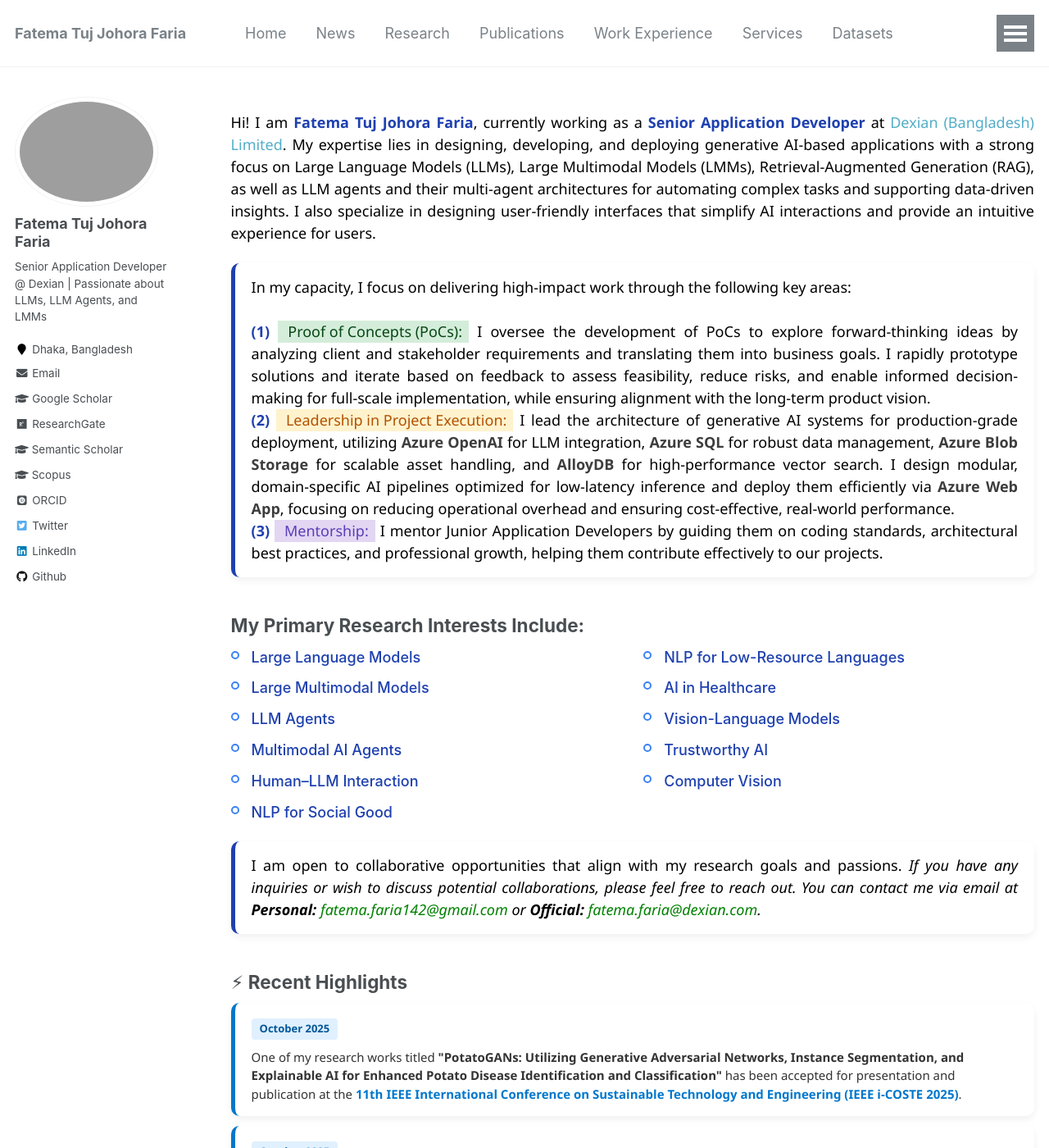
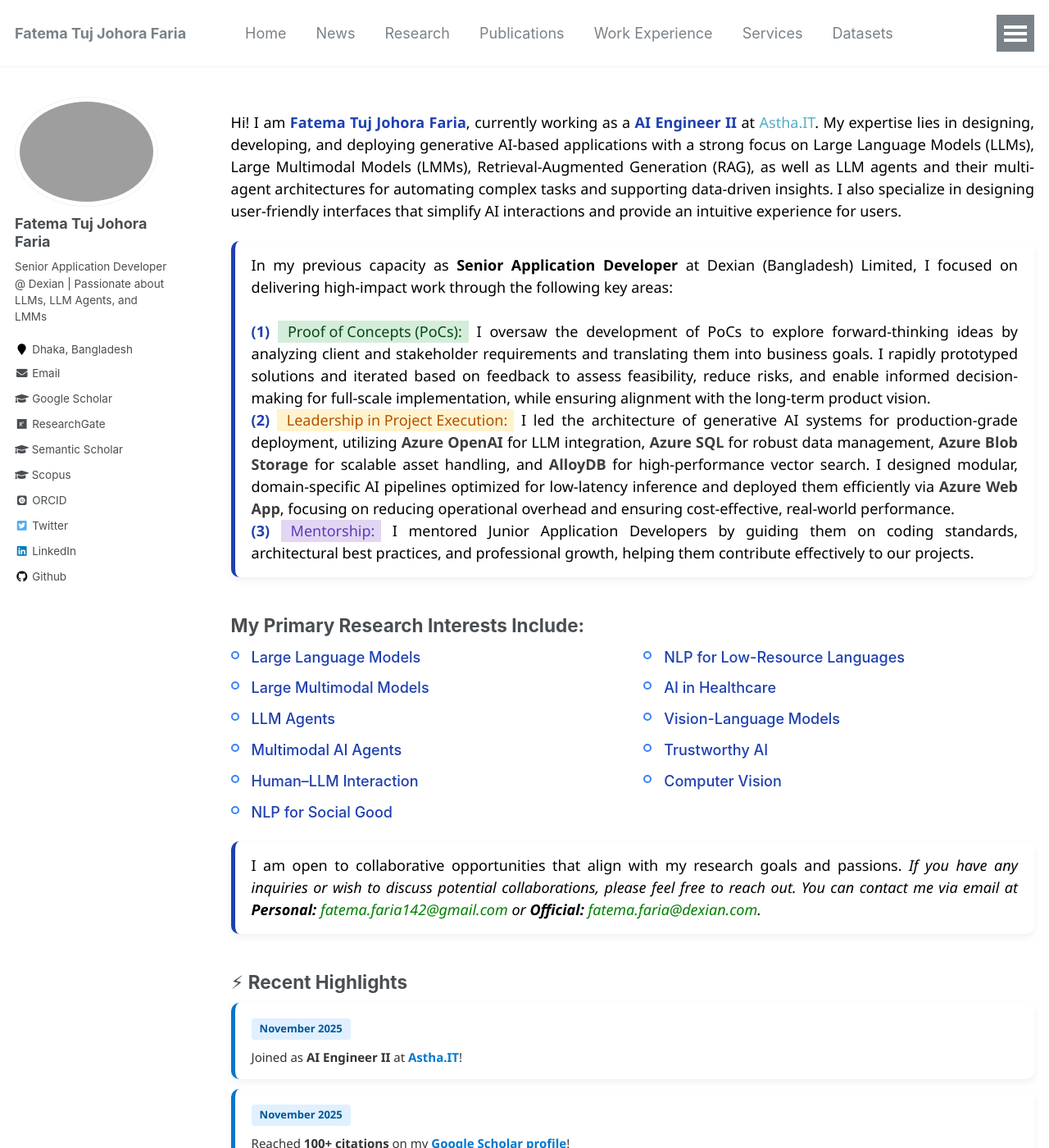
Before and after one commit to fatemafaria142/fatemafaria142.github.io, a Jekyll site: the page built from _pages/about.md, in a window 1280 px wide and 1400 px high. Shown: the whole window at 82% size. Built offline with Jekyll 4.4.1, drawn with Linux system fonts in a browser that asks for light colours; some web fonts are replaced.

Commit message:
Update about

```diff
--- a/_pages/about.md
+++ b/_pages/about.md
@@ -99,15 +99,15 @@ redirect_from:
 </style>
 <p style="text-align:justify; color:black; font-family:'Segoe UI', sans-serif;">
   Hi! I am <strong style="color:#1e40af;">Fatema Tuj Johora Faria</strong>, currently working as a
-  <strong style="color:#1e40af;">Senior Application Developer</strong> at
-  <a href="https://www.linkedin.com/company/dexiansolutions/">Dexian (Bangladesh) Limited</a>.
+  <strong style="color:#1e40af;">AI Engineer II</strong> at
+  <a href="https://www.linkedin.com/company/asthait/">Astha.IT</a>.
   My expertise lies in designing, developing, and deploying generative AI-based applications with a strong focus on Large Language Models (LLMs), Large Multimodal Models (LMMs), Retrieval-Augmented Generation (RAG), as well as LLM agents and their multi-agent architectures for automating complex tasks and supporting data-driven insights. I also specialize in designing user-friendly interfaces that simplify AI interactions and provide an intuitive experience for users.
 </p>
 
 <div class="info-wrapper">
   <div class="info-card">
     <p style="text-align:justify; color:black; margin:0;">
-      In my capacity, I focus on delivering high-impact work through the following key areas:
+      In my previous capacity as <strong>Senior Application Developer</strong> at Dexian (Bangladesh) Limited, I focused on delivering high-impact work through the following key areas:
       <br><br>
       <b style="color:#1e40af;">(1)</b>
       <span style="
@@ -117,7 +117,7 @@ redirect_from:
         display: inline-block;
         ">
         Proof of Concepts (PoCs):
-      </span> I oversee the development of PoCs to explore forward-thinking ideas by analyzing client and stakeholder requirements and translating them into business goals. I rapidly prototype solutions and iterate based on feedback to assess feasibility, reduce risks, and enable informed decision-making for full-scale implementation, while ensuring alignment with the long-term product vision.
+      </span> I oversaw the development of PoCs to explore forward-thinking ideas by analyzing client and stakeholder requirements and translating them into business goals. I rapidly prototyped solutions and iterated based on feedback to assess feasibility, reduce risks, and enable informed decision-making for full-scale implementation, while ensuring alignment with the long-term product vision.
       <br>
       <b style="color:#1e40af;">(2)</b>
       <span style="
@@ -127,8 +127,8 @@ redirect_from:
         display: inline-block;
         ">
       Leadership in Project Execution:
-</span> I lead the architecture of generative AI systems for production-grade deployment, utilizing <span style="color:#3d3d3d; font-weight:bold;">Azure OpenAI</span> for LLM integration, <span style="color:#3d3d3d; font-weight:bold;">Azure SQL</span> for robust data management, <span style="color:#3d3d3d; font-weight:bold;">Azure Blob Storage</span> for scalable asset handling, and <span style="font-weight:bold; color:#3d3d3d;"> AlloyDB</span> for high-performance vector search. I design modular, domain-specific AI pipelines optimized for low-latency inference and deploy them efficiently via <span style="color:#3d3d3d; font-weight:bold;">Azure Web App</span>, focusing on reducing operational overhead and ensuring cost-effective, real-world performance.
-<br>
+      </span> I led the architecture of generative AI systems for production-grade deployment, utilizing <span style="color:#3d3d3d; font-weight:bold;">Azure OpenAI</span> for LLM integration, <span style="color:#3d3d3d; font-weight:bold;">Azure SQL</span> for robust data management, <span style="color:#3d3d3d; font-weight:bold;">Azure Blob Storage</span> for scalable asset handling, and <span style="font-weight:bold; color:#3d3d3d;">AlloyDB</span> for high-performance vector search. I designed modular, domain-specific AI pipelines optimized for low-latency inference and deployed them efficiently via <span style="color:#3d3d3d; font-weight:bold;">Azure Web App</span>, focusing on reducing operational overhead and ensuring cost-effective, real-world performance.
+      <br>
       <b style="color:#1e40af;">(3)</b>
       <span style="
         background-color: #e2d6f3;  /* light purple background fill */
@@ -137,7 +137,7 @@ redirect_from:
         display: inline-block;
         ">
         Mentorship:
-      </span> I mentor Junior Application Developers by guiding them on coding standards, architectural best practices, and professional growth, helping them contribute effectively to our projects.
+      </span> I mentored Junior Application Developers by guiding them on coding standards, architectural best practices, and professional growth, helping them contribute effectively to our projects.
     </p>
   </div>
 </div>
@@ -237,8 +237,24 @@ redirect_from:
 
 ## ⚡ Recent Highlights
 <div class="news-wrapper">
+<!-- 2025 -->
+<div class="news-card year-2025">
+  <div class="news-date">November 2025</div>
+  <div class="news-desc">
+    Joined as <strong>AI Engineer II</strong> at
+    <a class="news-link" href="https://www.linkedin.com/company/asthait/" target="_blank">Astha.IT</a>!
+  </div>
+</div>
 
 <!-- 2025 -->
+<div class="news-card year-2025">
+  <div class="news-date">November 2025</div>
+  <div class="news-desc">
+    Reached <strong>100+ citations</strong> on my
+    <a class="news-link" href="https://scholar.google.com/citations?user=LEken_4AAAAJ&hl=en&authuser=1" target="_blank">Google Scholar profile</a>!
+  </div>
+</div>
+
 <div class="news-card year-2025">
 <div class="news-date">October 2025</div>
   <div class="news-desc">
```
Also changed, not shown: _pages/news.md (+18 -0 lines).
